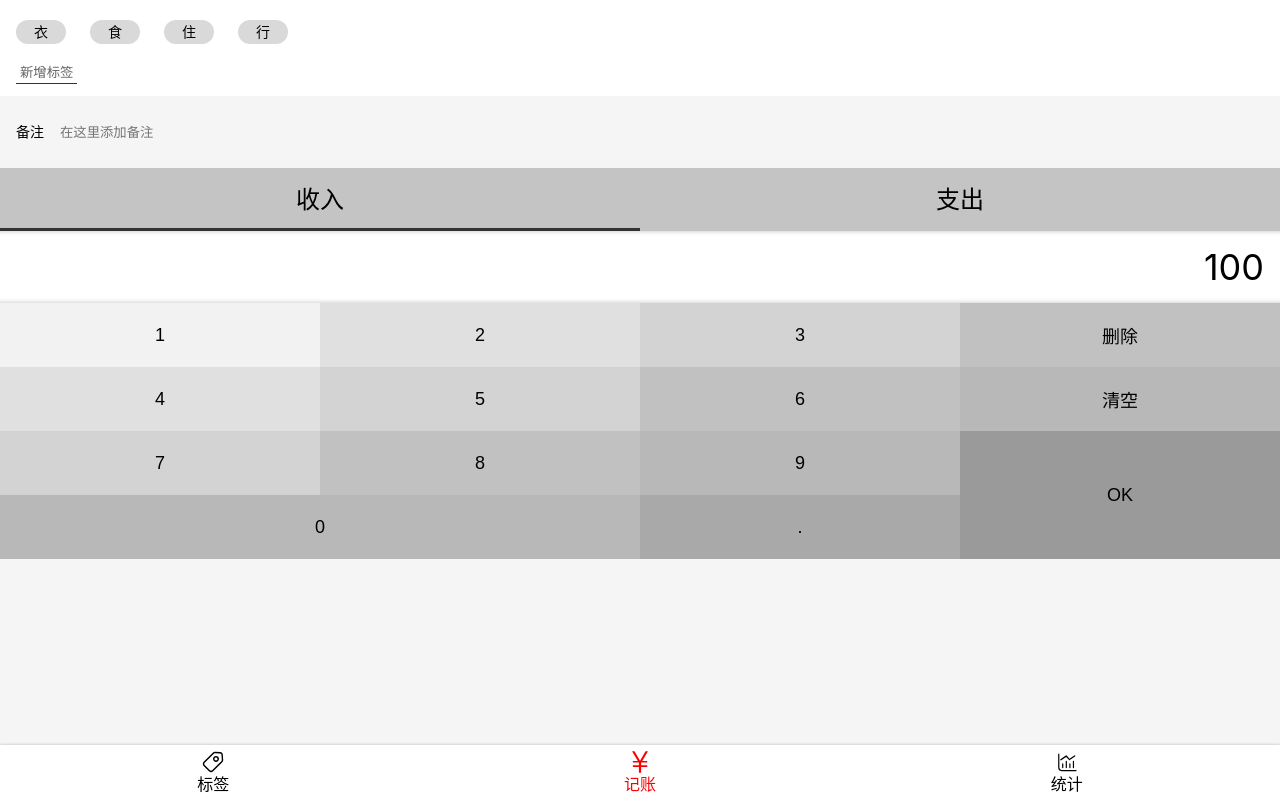
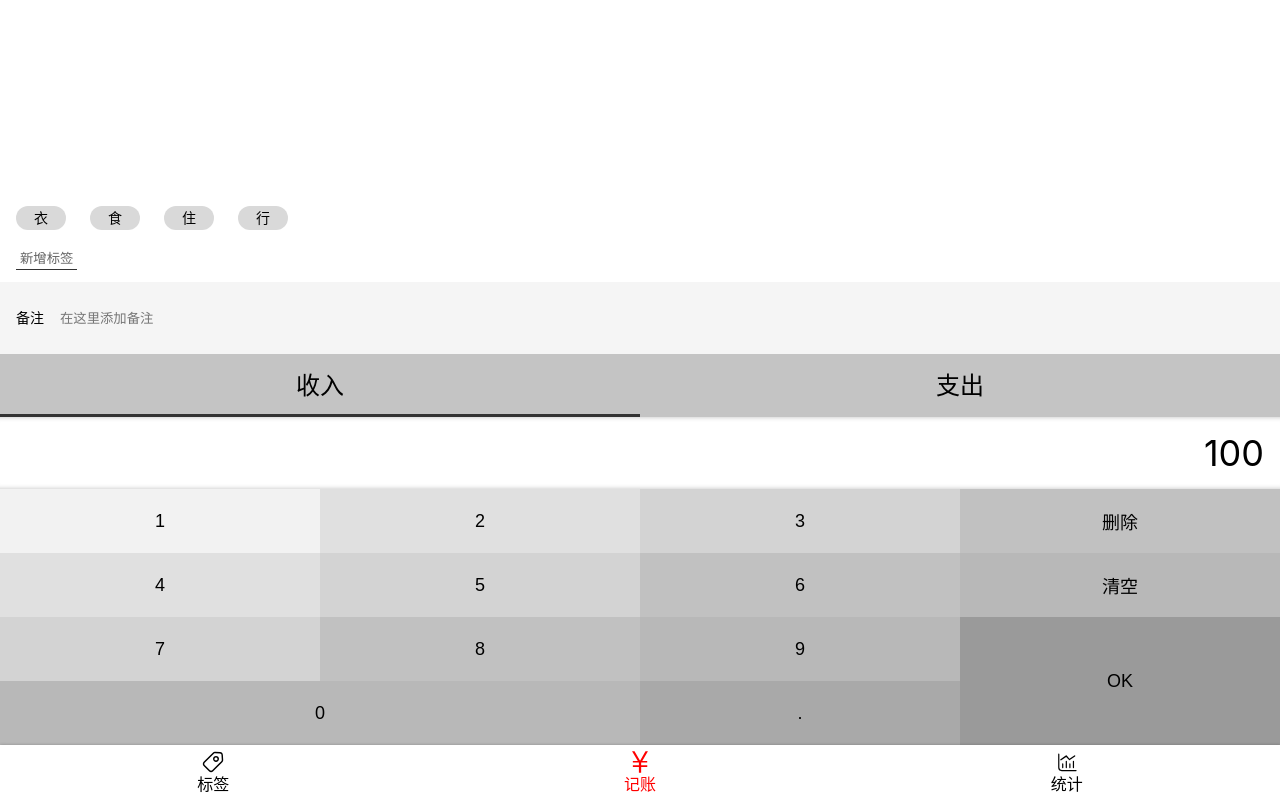
Before and after one commit to xna00/money, a React app: page /#/money in a window 1280 px wide. Built offline with nearby package versions, Linux system fonts and the light colour scheme.

Commit message:
Money 组件 UI 完成

```diff
--- a/src/compontents/Layout.tsx
+++ b/src/compontents/Layout.tsx
@@ -11,13 +11,11 @@ const Main = styled.main`
 flex-grow: 1;
 overflow: auto;
 `
-type Props = {
-    children: object
-}
-const Layout = (props: Props) => {
+
+const Layout = (props: any) => {
     return (
         <Wrapper>
-            <Main>
+            <Main className={props.className}>
                 {props.children}
             </Main>
             <Nav/>
--- a/src/views/Money.tsx
+++ b/src/views/Money.tsx
@@ -1,9 +1,9 @@
 import Layout from "../compontents/Layout";
+import styled from "styled-components";
 import React from "react";
-import styled from "styled-components";
 
 const TagsSection = styled.section`
- background: #FFFFFF; padding: 12px 16px;
+  background: #FFFFFF; padding: 12px 16px;
   flex-grow: 1; display:flex; flex-direction: column;
   justify-content: flex-end; align-items: flex-start;
   > ul { margin: 0 -12px;
@@ -112,10 +112,13 @@ const NumberPadSection = styled.section`
     }
   }
 `
-
+const MoneyLayout = styled(Layout)`
+display: flex;
+flex-direction: column;
+`
 function Money() {
     return (
-        <Layout>
+        <MoneyLayout>
             <TagsSection>
                 <ul>
                     <li>衣</li>
@@ -156,7 +159,7 @@ function Money() {
                     <button className="dot">.</button>
                 </div>
             </NumberPadSection>
-        </Layout>
+        </MoneyLayout>
     );
 }
 
```
